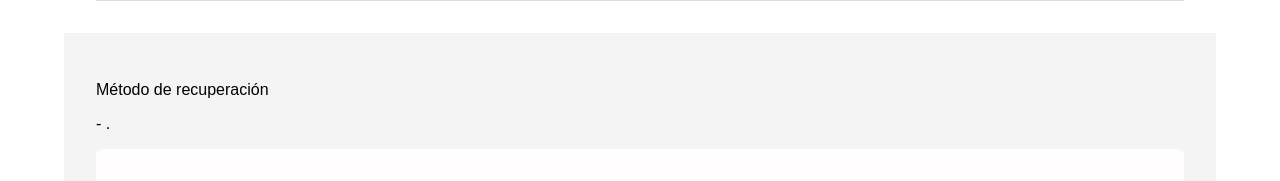
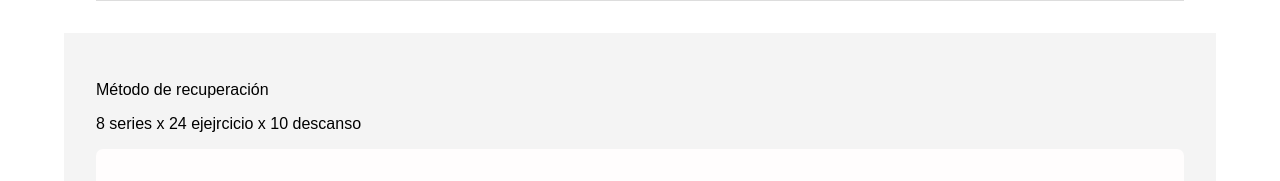
Before and after one commit to GDEtrailrunning/gdefzeballos.github.io, a plain HTML site: page index.html in a window 1280 px wide. Shown: the part 1644-1825 px from the top of the page. Drawn offline with nearby package versions, Linux system fonts and the light colour scheme.

Commit message:
Update index.html

```diff
--- a/index.html
+++ b/index.html
@@ -133,7 +133,7 @@
 
             <div class="small-paragraph-container">
                 <p> Método de recuperación </p>
-                <p> - . </p>
+                <p> 8 series x 24 ejejrcicio x 10 descanso </p>
                 <div class="image-container">
                     <video width="100%" class="responsive-video" style="margin-top: 35px;" controls>
                         <source src="11.mp4" type="video/mp4">
```
